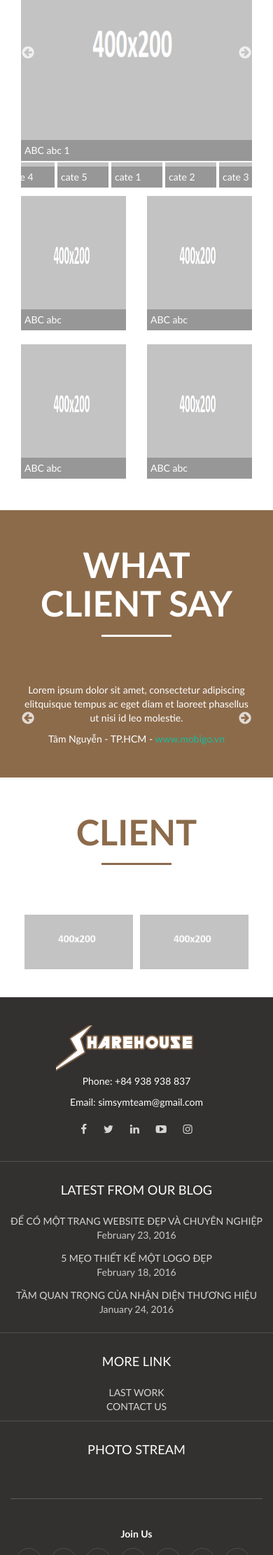
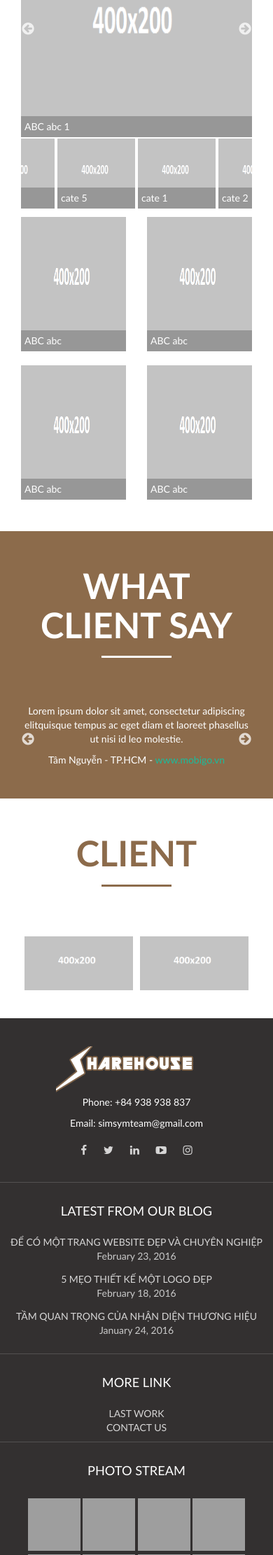
Before and after one commit to bssdatdang/sharehouseasia, a PHP site: page / in a window 390 px wide. Shown: the part 3400-5622 px from the top of the page at 70% size. Run offline with PHP 8.4, Linux system fonts and the light colour scheme; some libraries are stand-ins or nearby versions; grey boxes are pictures that could not be loaded.

Commit message:
update font + responsive

```diff
--- a/html/assets/css/homepage.css
+++ b/html/assets/css/homepage.css
@@ -298,15 +298,14 @@
  }
 
  .checking .form-group label {
-   font-size: 22px;
+   font-size: 16px;
    margin: 5px;
+   font-weight: 100;
  }
 
  .checking button.form-control {
-   margin-top: 41px;
+   margin-top: 33px;
    color: #fff;
-   font-size: 22px;
-   padding: 3px;
  }
  /*************************/
  /*********SERVICE*********/
@@ -333,6 +332,8 @@
    margin: 0;
    border-bottom: 1px solid #DADADA;
    font-size: 1.2em;
+   padding-right: 35px;
+   position: relative;
  }
 
  .sc-item-title i {
@@ -341,6 +342,12 @@
 
  .control-caret {
    cursor: pointer;
+   position: absolute;
+   right: 4px;
+   top: 0;
+   bottom: 0;
+   margin: auto;
+   display: table;
  }
 
  .sc-item-description {
@@ -498,6 +505,7 @@
  .event-thumbnail img {
    width: 100%;
    height: 100%;
+   min-height: 100px;
  }
 
  .slider-category {
@@ -519,6 +527,7 @@
    margin: 2px;
    overflow: hidden;
    padding-bottom: 0;
+   min-height: 100px;
  }
 
  .slick-slider {
@@ -786,3 +795,9 @@
    margin: 10px 10px 0px 0px;
    float: left;
  }
+
+ .album-image img {
+   width: 75px;
+   margin: 5px 0 0;
+   height: 75px;
+ }
--- a/html/assets/css/responsive.css
+++ b/html/assets/css/responsive.css
@@ -1,4 +1,4 @@
-@media screen and (max-width: 786px) {
+@media only screen and (max-width: 786px) {
   .sh-main-navbar {
     background: rgba(0, 0, 0, 0.15);
   }
@@ -37,7 +37,7 @@
   	height: 200px;
   }
 }
-@media screen and (max-width: 480px) {
+@media only screen and (max-width: 480px) {
 	.location-item{
 		width: 100%;
 	}
--- a/html/assets/js/homepage.js
+++ b/html/assets/js/homepage.js
@@ -80,13 +80,32 @@
     asNavFor: '.slider-nav'
   });
   $('.slider-nav').slick({
-      slidesToShow: 3,
-      slidesToScroll: 1,
+    slidesToShow: 4,
+    slidesToScroll: 4,
     asNavFor: '.slider-for',
     dots: false,
     arrows: false,
     centerMode: true,
-      focusOnSelect: true
+    focusOnSelect: true,
+    responsive: [{
+      breakpoint: 1024,
+      settings: {
+        slidesToShow: 4,
+        slidesToScroll: 4,
+      }
+    }, {
+      breakpoint: 786,
+      settings: {
+        slidesToShow: 3,
+        slidesToScroll: 3,
+      }
+    }, {
+      breakpoint: 500,
+      settings: {
+        slidesToShow: 2,
+        slidesToScroll: 2,
+      }
+    }]
   });
 
   $('.slider-category-item').slick({
@@ -140,7 +159,8 @@
     } else {
       $('.backtop').fadeOut(200);
     }
-      }); $(window).load(function() {
+  });
+  $(window).load(function() {
     if ($(this).scrollTop() > 200) {
       $('.backtop').fadeIn(200);
     } else {
@@ -154,11 +174,13 @@
     $('html, body').animate({
       scrollTop: 0
     }, 1000);
-      }); $('.sh-main-navbar ul li.dropdown').hover(function() {
+  });
+  $('.sh-main-navbar ul li.dropdown').hover(function() {
     $(this).addClass('open');
   }, function() {
     $(this).removeClass('open');
-      }); new WOW().init();
+  });
+  new WOW().init();
 })(jQuery);
 
 $.fn.extend({
--- a/html/index.html
+++ b/html/index.html
@@ -4,6 +4,7 @@
 <head>
   <title>Sharehouse template html bootstrap</title>
   <meta charset="utf-8">
+  <meta name="viewport" content="width=device-width, initial-scale=1">
   <!--Import lib css-->
   <link rel="stylesheet" type="text/css" href="assets/css/bootstrap.min.css">
   <link rel="stylesheet" type="text/css" href="assets/css/font-awesome.min.css">
@@ -92,11 +93,11 @@
                         <option value="1">North Binh Thanh District</option>
                       </select>
                     </div>
-                    <div class="col-md-2  wow fadeInUp" data-wow-duration="0.9s" data-wow-delay="700ms">
+                    <div class="col-md-2 col-sm-6  wow fadeInUp" data-wow-duration="0.9s" data-wow-delay="700ms">
                       <label for="date-check-in">Check In</label>
                       <input type="text" class="form-control date-check-in" id="date-check-in" name="">
                     </div>
-                    <div class="col-md-2 wow fadeInUp" data-wow-duration="0.9s" data-wow-delay="900ms">
+                    <div class="col-md-2  col-sm-6   wow fadeInUp" data-wow-duration="0.9s" data-wow-delay="900ms">
                       <label for="date-check-out">Check In</label>
                       <input type="text" class="form-control date-check-out" id="date-check-out" name="">
                     </div>
@@ -122,7 +123,7 @@
             </div>
             <div class="panel-body">
               <div class="row">
-                <div class="col-md-4">
+                <div class="col-lg-4 col-md-4 col-sm-4 ">
                   <div class="service-inner wow fadeIn" data-wow-duration="0.9s" data-wow-delay="700ms">
                     <h4 class="service-title">Live</h4>
                     <ul class="service-list list-unstyled">
@@ -201,7 +202,7 @@
                     </ul>
                   </div>
                 </div>
-                <div class="col-md-4">
+                <div class="col-lg-4 col-md-4 col-sm-4 ">
                   <div class="service-inner wow fadeIn" data-wow-duration="0.9s" data-wow-delay="1000ms">
                     <h4 class="service-title">Play & Work</h4>
                     <ul class="service-list list-unstyled">
@@ -220,7 +221,7 @@
                     </ul>
                   </div>
                 </div>
-                <div class="col-md-4 ">
+                <div class="col-lg-4 col-md-4 col-sm-4 ">
                   <div class="service-inner wow fadeIn" data-wow-duration="0.9s" data-wow-delay="700ms">
                     <h4 class="service-title">Support</h4>
                     <ul class="service-list list-unstyled">
@@ -708,7 +709,7 @@
       <div class="footer-top">
         <div class="container">
           <div class="row">
-            <div class="col-md-3 sh-widget">
+            <div class="col-lg-3 col-md-3 col-sm-6 sh-widget">
               <img src="assets/images/ss-logo-footer.png">
               <div class="widget-inner">
                 <p> Phone: +84 938 938 837</p>
@@ -732,7 +733,7 @@
                 </li>
               </ul>
             </div>
-            <div class="col-md-3 sh-widget">
+            <div class="col-lg-3 col-md-3 col-sm-6 sh-widget">
               <h3 class="widget-title">
                 LATEST FROM OUR BLOG
               </h3>
@@ -753,7 +754,7 @@
                 </ul>
               </div>
             </div>
-            <div class="col-md-3 sh-widget">
+            <div class="col-lg-3 col-md-3 col-sm-6 sh-widget">
               <h3 class="widget-title">
                 MORE LINK
               </h3>
@@ -768,13 +769,39 @@
                 </ul>
               </div>
             </div>
-            <div class="col-md-3 sh-widget">
+            <div class="col-lg-3 col-md-3 col-sm-6  sh-widget">
               <h3 class="widget-title">
                 PHOTO STREAM
               </h3>
               <div class="widget-inner">
                 <div class="album-image">
-                  <script type="text/javascript" src="http://www.flickr.com/badge_code_v2.gne?count=6&amp;display=latest&amp;size=s&amp;layout=x&amp;source=user&amp;user=71865026@N00"></script>
+                  <a href="#" target="_blank">
+                    <img src="http://farm4.staticflickr.com/3876/15161220656_6258b3df9a_s.jpg" alt="Image in flickr" title="The Beginning of a New Journey #5694" height="75" width="75">
+                  </a>
+                  <a href="#" target="_blank">
+                    <img src="http://farm4.staticflickr.com/3876/15161220656_6258b3df9a_s.jpg" alt="Image in flickr" title="The Beginning of a New Journey #5694" height="75" width="75">
+                  </a>
+                  <a href="#" target="_blank">
+                    <img src="http://farm4.staticflickr.com/3876/15161220656_6258b3df9a_s.jpg" alt="Image in flickr" title="The Beginning of a New Journey #5694" height="75" width="75">
+                  </a>
+                  <a href="#" target="_blank">
+                    <img src="http://farm4.staticflickr.com/3876/15161220656_6258b3df9a_s.jpg" alt="Image in flickr" title="The Beginning of a New Journey #5694" height="75" width="75">
+                  </a>
+                  <a href="#" target="_blank">
+                    <img src="http://farm4.staticflickr.com/3876/15161220656_6258b3df9a_s.jpg" alt="Image in flickr" title="The Beginning of a New Journey #5694" height="75" width="75">
+                  </a>
+                  <a href="#" target="_blank">
+                    <img src="http://farm4.staticflickr.com/3876/15161220656_6258b3df9a_s.jpg" alt="Image in flickr" title="The Beginning of a New Journey #5694" height="75" width="75">
+                  </a>
+                  <a href="#" target="_blank">
+                    <img src="http://farm4.staticflickr.com/3876/15161220656_6258b3df9a_s.jpg" alt="Image in flickr" title="The Beginning of a New Journey #5694" height="75" width="75">
+                  </a>
+                  <a href="#" target="_blank">
+                    <img src="http://farm4.staticflickr.com/3876/15161220656_6258b3df9a_s.jpg" alt="Image in flickr" title="The Beginning of a New Journey #5694" height="75" width="75">
+                  </a>
+                  <a href="#" target="_blank">
+                    <img src="http://farm4.staticflickr.com/3876/15161220656_6258b3df9a_s.jpg" alt="Image in flickr" title="The Beginning of a New Journey #5694" height="75" width="75">
+                  </a>
                 </div>
               </div>
             </div>
```
Lines whose indentation alone changed are shown as unchanged.
